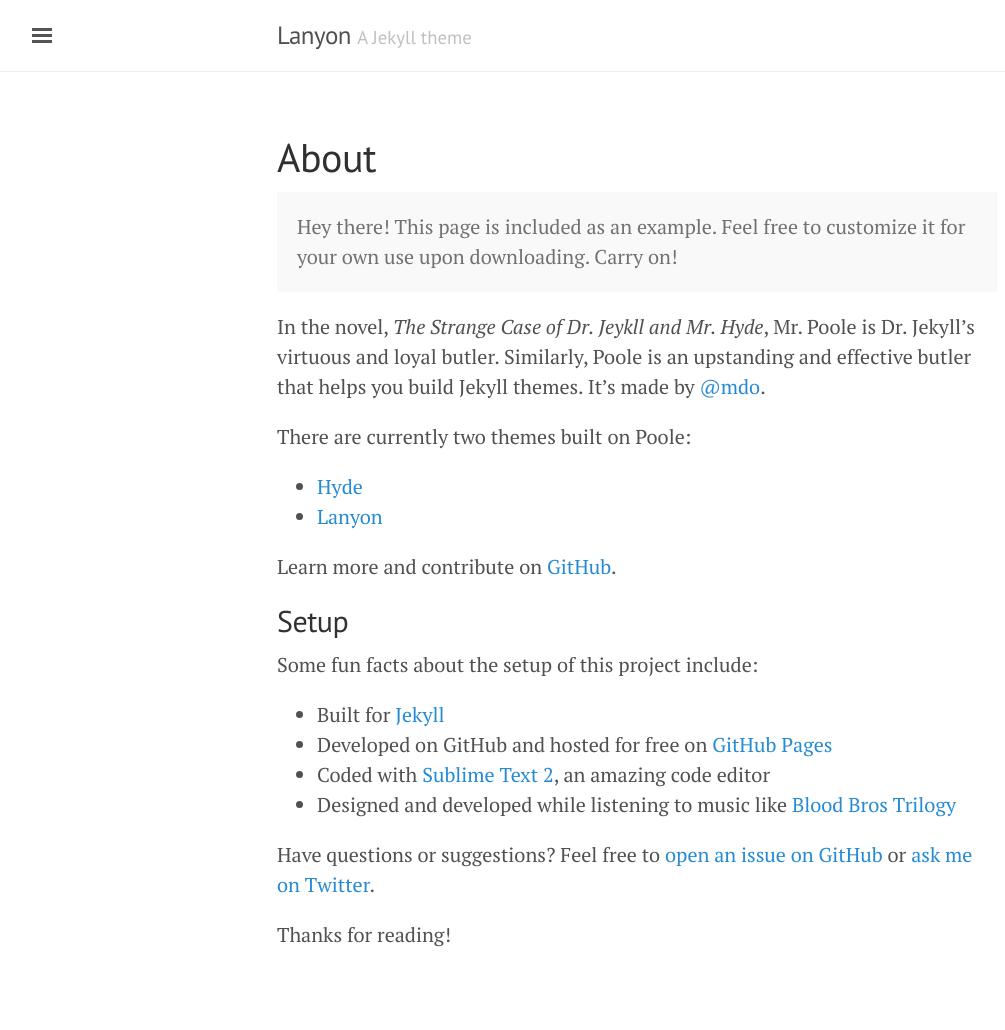
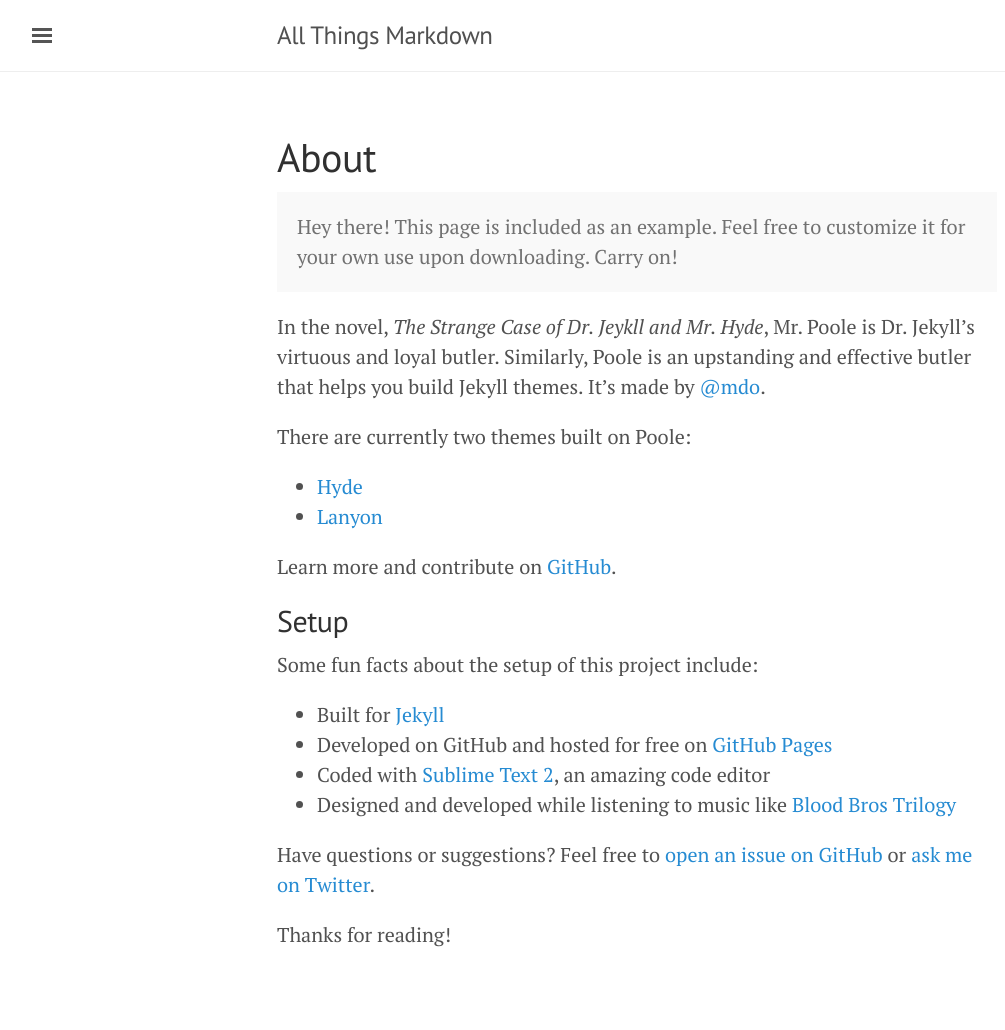
Before and after one commit to akaak/AllThingsMarkdown, a Jekyll site: the page built from about.md, in a window 1280 px wide. Shown: the whole page, without its empty margins (3-1008 px from the left). Built offline with Jekyll 4.4.1, drawn with Linux system fonts in a browser that asks for light colours; part of the change alters nothing that is shown.

Commit message:
config udpates

```diff
--- a/_config.yml
+++ b/_config.yml
@@ -5,12 +5,16 @@ permalink:           pretty
 #relative_permalinks: true
 
 # Setup
-title:               Lanyon
-tagline:             'A Jekyll theme'
-description:         'A reserved <a href="http://jekyllrb.com" target="_blank">Jekyll</a> theme that places the utmost gravity on content with a hidden drawer. Made by <a href="https://twitter.com/mdo" target="_blank">@mdo</a>.'
-url:                 http://lanyon.getpoole.com
+title:               All Things Markdown
+tagline:             ''
+description:         'All Things Markdown is a website to learn about Markdown and ways you can work with and/or use Markdown in various scenarios.'
+
+url:                 http://akaak.github.io/AllThingsMarkdown
 baseurl:             ''
 paginate:            5
+
+github:
+  repo: https://github.com/akaak/AllThingsMarkdown
 
 # added for Jekyll v3.0
 gems: [jekyll-paginate]
@@ -19,9 +23,9 @@ paginate_path: "page:num"
 
 # About/contact
 author:
-  name:              Mark Otto
-  url:               https://twitter.com/mdo
-  email:             markdotto@gmail.com
+  name:              AK Adapa
+  url:               https://twitter.com/akadapa
+  email:             akaak
 
 # Custom vars
 version:             1.0.0
--- a/_includes/sidebar.html
+++ b/_includes/sidebar.html
@@ -25,7 +25,6 @@
       {% endif %}
     {% endfor %}
 
-    <a class="sidebar-nav-item" href="{{ site.github.repo }}/archive/v{{ site.version }}.zip">Download</a>
     <a class="sidebar-nav-item" href="{{ site.github.repo }}">GitHub project</a>
     <span class="sidebar-nav-item">Currently v{{ site.version }}</span>
   </nav>
```
Also changed, not shown: 5 other files.
